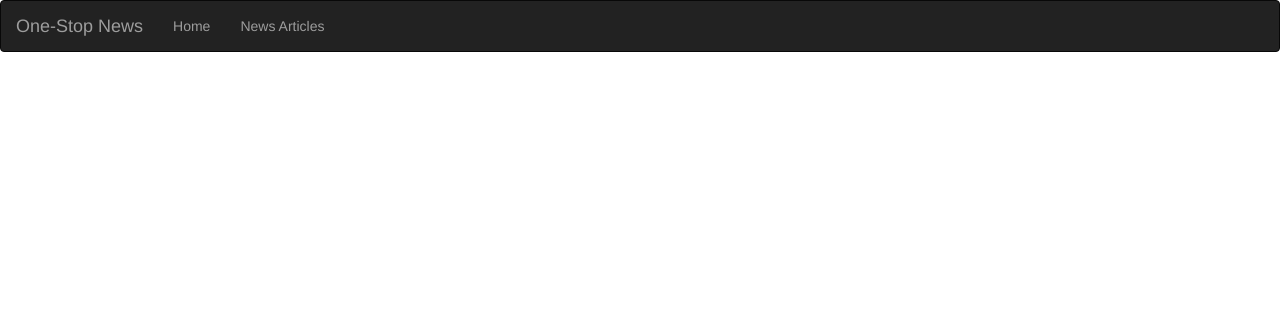
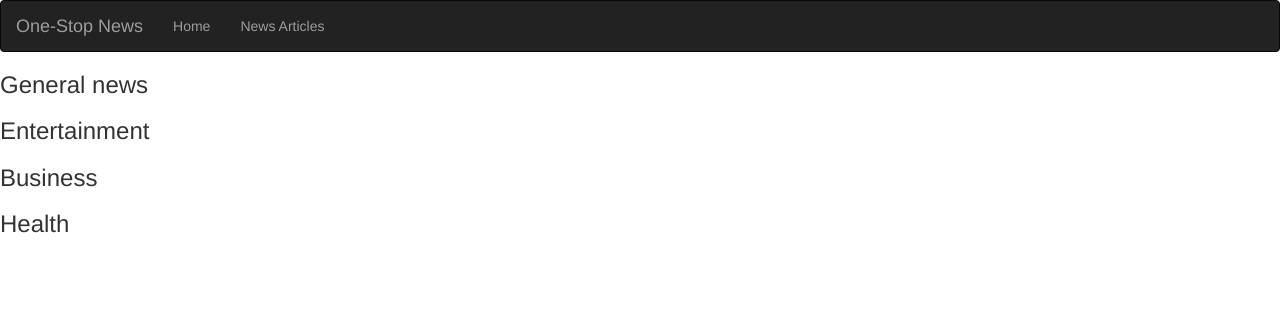
Before and after one commit to Dachoka3000/news, a Flask app: template app/templates/index.html in a window 1280 px wide. Shown: the top 312 px of the page. Run offline with Flask 2, Linux system fonts and the light colour scheme; the template is opened without the code that fills it, so the values that code supplies are empty; parts of the project's set-up code (start-up, migrations or seed data) failed here and were passed over; some libraries are stand-ins or nearby versions.

Commit message:
add block styles to index.css

```diff
--- a/app/templates/index.html
+++ b/app/templates/index.html
@@ -1,2 +1,36 @@
 {% import 'macros.html' as macro %}
 {% extends 'base.html' %}
+
+<!-- Styles block -->
+
+{% block styles%}
+    {{ super() }}
+    <link rel="stylesheet" href="{{url_for('static',filename='css/index.css')}}">
+{% endblock %}
+
+{% block content %}
+<!--General sources content-->
+<h3>General news</h3>
+<ul>
+    {{ macro.displaySourceList(general)}}
+</ul>
+
+<!--entertainmetn sources content-->
+<h3>Entertainment</h3>
+<ul>
+    {{ macro.displaySourceList(entertainment)}}
+</ul>
+
+<!--business sources content-->
+<h3>Business</h3>
+<ul>
+    {{ macro.displaySourceList(business)}}
+</ul>
+
+<!--health sources content-->
+<h3>Health</h3>
+<ul>
+    {{ macro.displaySourceList(health)}}
+</ul>
+
+{% endblock %}
```
